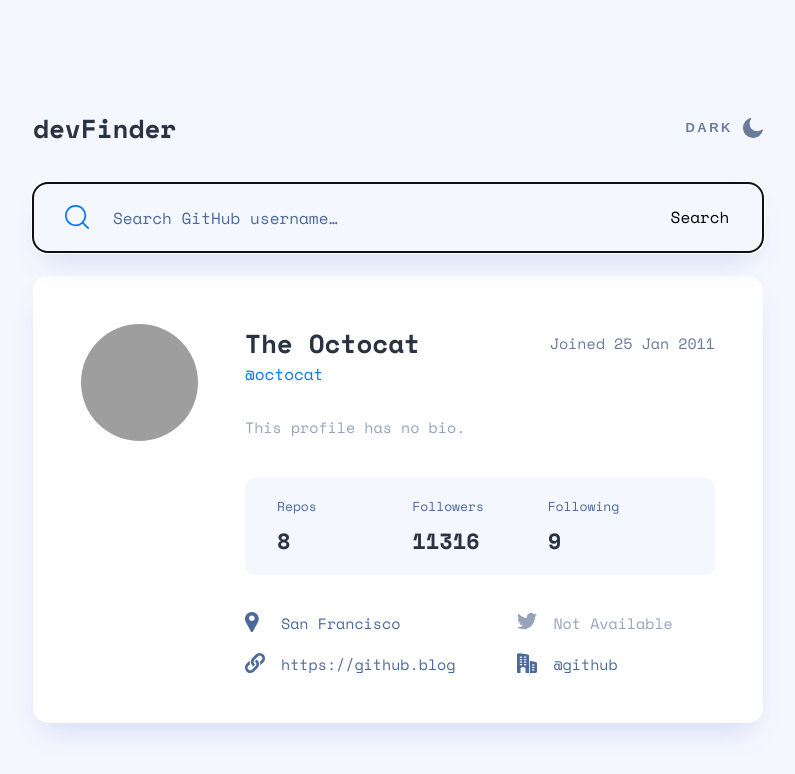
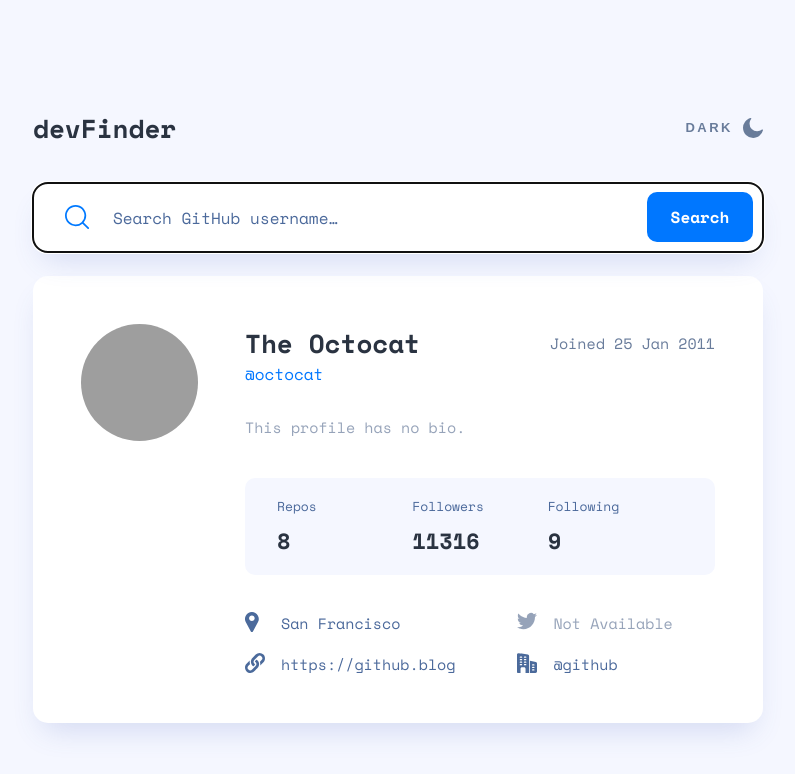
Before and after one commit to Hugomndez/devfinder, a Next.js app: page / in a window 1280 px wide. Shown: the top 774 px of the page, without its empty margins (242-1037 px from the left). Built offline with nearby package versions, Linux system fonts and the light colour scheme; no server answers; grey boxes are pictures that could not be loaded.

Commit message:
feat: add error and loading state

```diff
--- a/src/components/SearchForm.module.css
+++ b/src/components/SearchForm.module.css
@@ -14,10 +14,10 @@
   font-family: inherit;
   font-size: 1.6rem;
 
-  caret-color: var(--blue);
+  caret-color: var(--color-blue);
   color: var(--h1-color);
 
-  background-color: var(--just-white);
+  background-color: var(--color-white);
 
   border: none;
   border-radius: 15px;
@@ -27,7 +27,7 @@
 
 [data-theme='dark'] .form input[type='text'] {
   background-color: var(--card-background);
-  color: var(--just-white);
+  color: var(--color-white);
 
   box-shadow: unset;
 }
@@ -39,7 +39,7 @@
 }
 
 [data-theme='dark'] .form input[type='text']::placeholder {
-  color: var(--just-white);
+  color: var(--color-white);
 }
 
 .form svg {
@@ -49,7 +49,22 @@
   transform: translateY(-50%);
 }
 
+.form .error {
+  position: absolute;
+  top: 50%;
+  right: 100px;
+  transform: translateY(-50%);
+
+  font-size: 1.5rem;
+  font-weight: 700;
+  color: var(--color-red);
+}
+
 .form button[type='submit'] {
+  display: flex;
+  justify-content: center;
+  align-items: center;
+
   position: absolute;
   top: 50%;
   right: 7px;
@@ -60,11 +75,11 @@
 
   font-family: inherit;
   font-size: 1.4rem;
-  font-weight: var(--FW-Primary);
+  font-weight: var(--font-weight-primary);
 
-  color: var(--just-white);
+  color: var(--color-white);
 
-  background-color: var(--blue);
+  background-color: var(--color-blue);
 
   border-radius: 10px;
   border: none;
@@ -73,6 +88,30 @@
 
 .form button[type='submit']:hover {
   background-color: hsla(212, 100%, 69%, 1);
+}
+
+.form button[type='submit']:disabled {
+  background-color: hsla(212, 100%, 69%, 0.5);
+  cursor: not-allowed;
+}
+
+@keyframes spin {
+  0% {
+    transform: rotate(0deg);
+  }
+  100% {
+    transform: rotate(360deg);
+  }
+}
+
+.spinner {
+  z-index: 1;
+  border: 2px solid hsla(212, 100%, 69%, 0.5);
+  border-top: 2px solid var(--color-white);
+  border-radius: 50%;
+  width: 15px;
+  height: 15px;
+  animation: spin 1s linear infinite;
 }
 
 @media screen and (min-width: 515px) {
@@ -97,6 +136,12 @@
     left: 32px;
   }
 
+  .form .error {
+    right: 130px;
+
+    font-size: 1.6rem;
+  }
+
   .form button[type='submit'] {
     width: 106px;
     height: 50px;
--- a/src/components/SearchForm.tsx
+++ b/src/components/SearchForm.tsx
@@ -1,27 +1,47 @@
 'use client';
 
+import getUserData from '@/lib/getUserData';
 import { useRouter } from 'next/navigation';
-import { useRef } from 'react';
+import { useRef, useState } from 'react';
 
 import styles from './SearchForm.module.css';
 
 export default function SearchForm() {
-  const ref = useRef<HTMLFormElement>(null);
+  const [errorMessage, setErrorMessage] = useState('');
+  const [isLoading, setIsLoading] = useState(false);
+  const formRef = useRef<HTMLFormElement>(null);
   const router = useRouter();
 
-  function handleSubmit(event: React.FormEvent<HTMLFormElement>) {
+  async function handleSubmit(event: React.FormEvent<HTMLFormElement>) {
     event.preventDefault();
 
     const query = event.currentTarget.username.value.trim();
+    const encodedQuery = encodeURIComponent(query);
 
-    router.push(`/?q=${query}`);
+    setIsLoading(true);
 
-    ref.current?.reset();
+    router.push(`/?q=${encodedQuery}`);
+
+    const { notFound, rateLimited } = await getUserData(query);
+
+    setIsLoading(false);
+
+    if (notFound) {
+      setErrorMessage('No results');
+      return;
+    }
+    if (rateLimited) {
+      setErrorMessage('Rate limited');
+      return;
+    }
+
+    setErrorMessage('');
+    formRef.current?.reset();
   }
 
   return (
     <form
-      ref={ref}
+      ref={formRef}
       onSubmit={handleSubmit}
       className={styles.form}>
       <input
@@ -32,7 +52,12 @@
         required
       />
       <SearchIconSVG />
-      <button type='submit'>Search</button>
+      {errorMessage && <span className={styles.error}>{errorMessage}</span>}
+      <button
+        type='submit'
+        disabled={isLoading}>
+        {isLoading ? <div className={styles.spinner} /> : 'Search'}
+      </button>
     </form>
   );
 }
```
